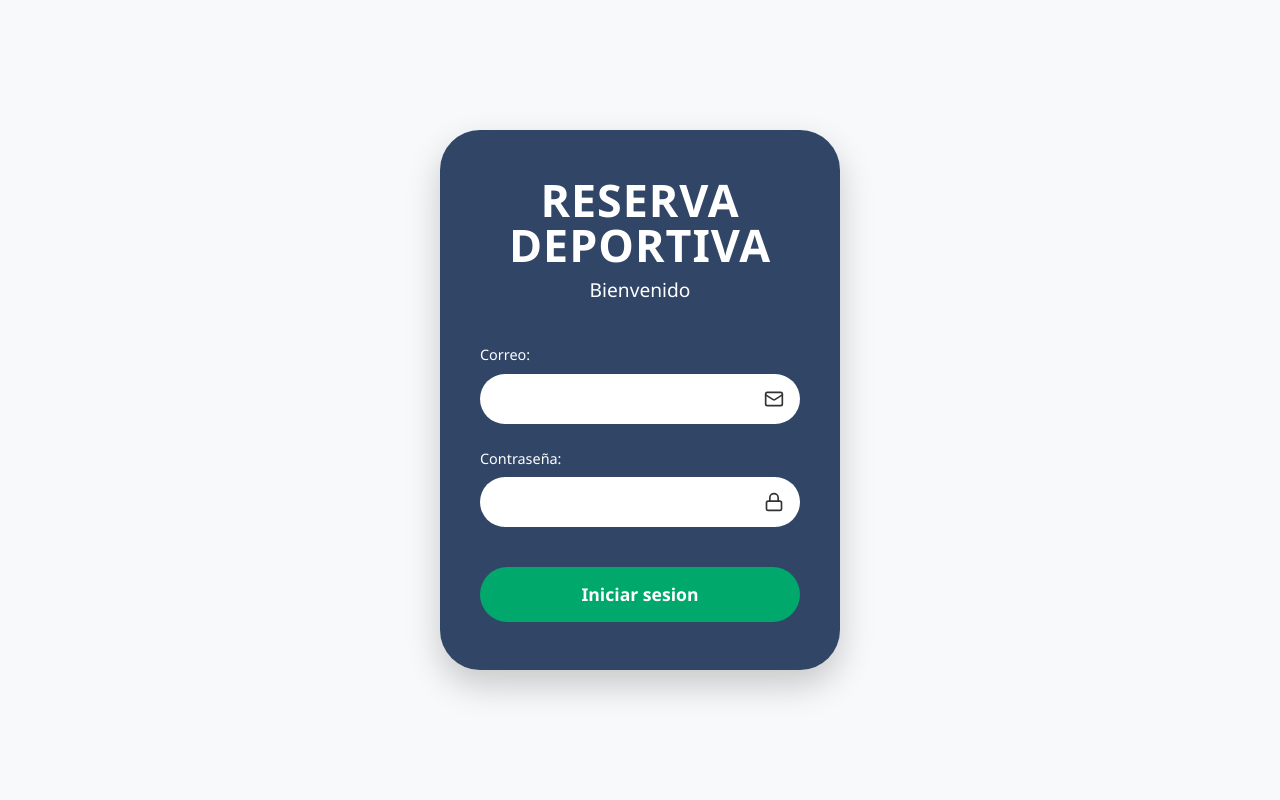
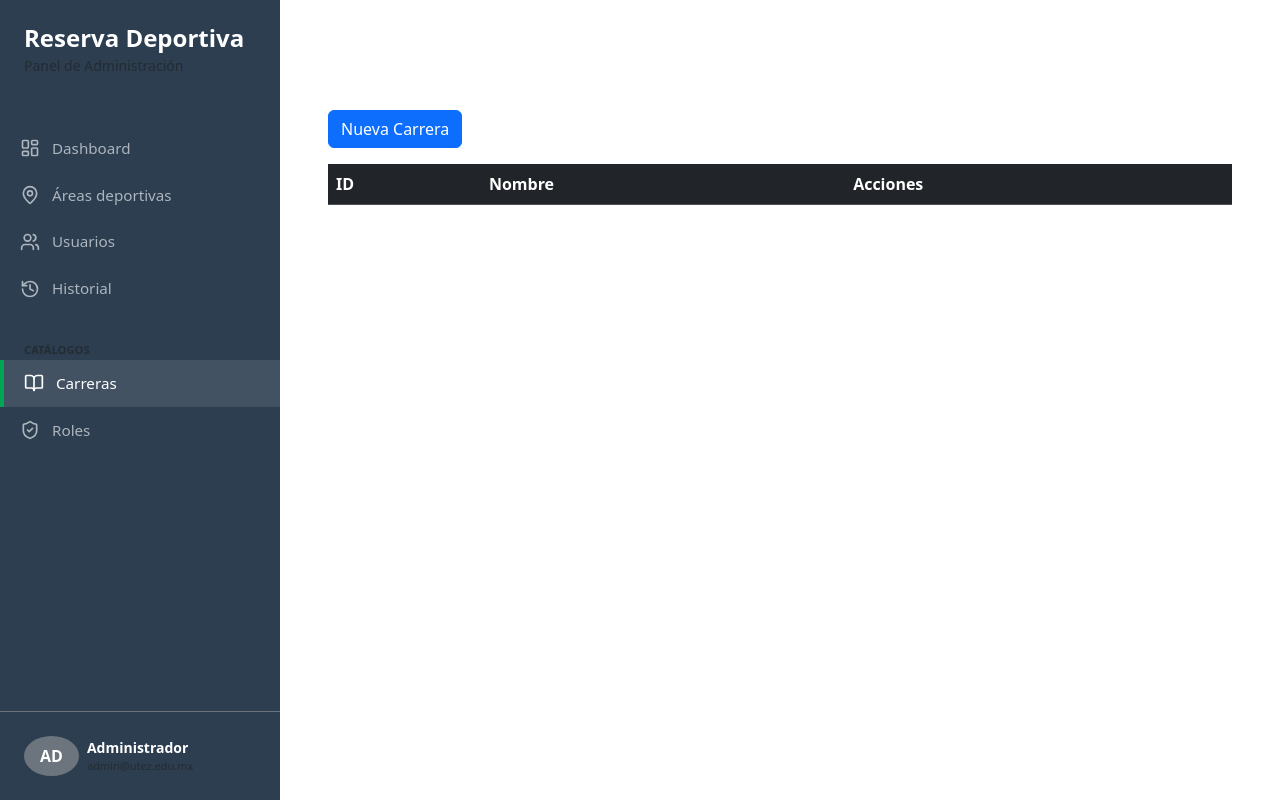
Before and after one commit to Jorge-Moranchel/Integradora_5A, a React app in the folder Integradora5A_SIGRAD/frontend/: page /catalogos/carreras in a window 1280 px wide. Before the commit this address led to /login. Built offline with nearby package versions, Linux system fonts and the light colour scheme; the HTML template or start-up script is replaced by a standard one.

Commit message:
Agregue las pages de catalogo de carreras y de roles

```diff
--- a/Integradora5A_SIGRAD/frontend/src/App.jsx
+++ b/Integradora5A_SIGRAD/frontend/src/App.jsx
@@ -1,7 +1,6 @@
 import React from 'react';
-import { BrowserRouter as Router, Routes, Route, Navigate, useLocation } from 'react-router-dom';
-import { LayoutDashboard, MapPin, Users, History } from 'lucide-react';
-import { NavLink } from 'react-router-dom';
+import { BrowserRouter as Router, Routes, Route, Navigate, NavLink } from 'react-router-dom';
+import { LayoutDashboard, MapPin, Users, History, BookOpen, ShieldCheck } from 'lucide-react';
 
 // Importación de Páginas
 import Login from './pages/Login';
@@ -9,13 +8,15 @@ import Dashboard from './pages/Dashboard';
 import Areas from './pages/Areas';
 import Usuarios from './pages/Usuarios';
 import Historial from './pages/Historial';
+import Carreras from './pages/Carreras.jsx';
+import Roles from './pages/Roles';
 
 // Componente para organizar el Layout con Sidebar
 function AdminLayout({ children }) {
     return (
         <div className="d-flex">
             {/* SIDEBAR FIXED */}
-      <div className="sidebar-container">
+            <div className="sidebar-container" style={{ width: '280px', position: 'fixed', height: '100vh' }}>
                 <div className="p-4">
                     <h4 className="fw-bold m-0 text-white">Reserva Deportiva</h4>
                     <small className="text-muted">Panel de Administración</small>
@@ -33,6 +34,17 @@ function AdminLayout({ children }) {
                     </NavLink>
                     <NavLink to="/historial" className={({ isActive }) => isActive ? "nav-link-custom active" : "nav-link-custom"}>
                         <History size={20} /> Historial
+                    </NavLink>
+
+                    {/* Sección de Catálogos */}
+                    <div className="mt-4 px-4">
+                        <small className="text-muted text-uppercase fw-bold" style={{ fontSize: '0.7rem' }}>Catálogos</small>
+                    </div>
+                    <NavLink to="/catalogos/carreras" className={({ isActive }) => isActive ? "nav-link-custom active" : "nav-link-custom"}>
+                        <BookOpen size={20} /> Carreras
+                    </NavLink>
+                    <NavLink to="/catalogos/roles" className={({ isActive }) => isActive ? "nav-link-custom active" : "nav-link-custom"}>
+                        <ShieldCheck size={20} /> Roles
                     </NavLink>
                 </nav>
 
@@ -68,6 +80,10 @@ function App() {
                 <Route path="/usuarios" element={<AdminLayout><Usuarios /></AdminLayout>} />
                 <Route path="/historial" element={<AdminLayout><Historial /></AdminLayout>} />
 
+                {/* Nuevas rutas de catálogos */}
+                <Route path="/catalogos/carreras" element={<AdminLayout><Carreras /></AdminLayout>} />
+                <Route path="/catalogos/roles" element={<AdminLayout><Roles /></AdminLayout>} />
+
                 {/* Redirección por defecto al Login */}
                 <Route path="*" element={<Navigate to="/login" />} />
             </Routes>
--- /dev/null
+++ b/Integradora5A_SIGRAD/frontend/src/pages/Carreras.jsx
@@ -0,0 +1,29 @@
+import React, { useEffect, useState } from 'react';
+
+export default function Carreras() {
+    const [carreras, setCarreras] = useState([]);
+
+    useEffect(() => {
+        // Aquí llamarás a tu API de Spring Boot
+        // fetch('http://localhost:8080/api/carreras')
+    }, []);
+
+    return (
+        <div>
+            <h2 className="text-white">Administración de Carreras</h2>
+            <button className="btn btn-primary my-3">Nueva Carrera</button>
+            <table className="table table-dark table-hover">
+                <thead>
+                <tr>
+                    <th>ID</th>
+                    <th>Nombre</th>
+                    <th>Acciones</th>
+                </tr>
+                </thead>
+                <tbody>
+                {/* Mapeo de datos */}
+                </tbody>
+            </table>
+        </div>
+    );
+}
--- a/Integradora5A_SIGRAD/frontend/src/pages/Login.jsx
+++ b/Integradora5A_SIGRAD/frontend/src/pages/Login.jsx
@@ -1,7 +1,7 @@
 import React, { useState } from 'react';
 import { useNavigate } from 'react-router-dom'; // 1. Importamos el navegante
 import { Mail, Lock } from 'lucide-react';
-import '../style/Login.css';
+import '../Style/Login.css';
 
 export default function Login() {
   const [email, setEmail] = useState('');
--- /dev/null
+++ b/Integradora5A_SIGRAD/frontend/src/pages/Roles.jsx
@@ -0,0 +1,29 @@
+import React, { useEffect, useState } from 'react';
+
+export default function Carreras() {
+    const [carreras, setCarreras] = useState([]);
+
+    useEffect(() => {
+        // Aquí llamarás a tu API de Spring Boot
+        // fetch('http://localhost:8080/api/carreras')
+    }, []);
+
+    return (
+        <div>
+            <h2 className="text-white">Administración de Roles</h2>
+            <button className="btn btn-primary my-3">Nuevo Rol</button>
+            <table className="table table-dark table-hover">
+                <thead>
+                <tr>
+                    <th>ID</th>
+                    <th>Nombre</th>
+                    <th>Acciones</th>
+                </tr>
+                </thead>
+                <tbody>
+                {/* Mapeo de datos */}
+                </tbody>
+            </table>
+        </div>
+    );
+}
```
Also changed, not shown: Integradora5A_SIGRAD/frontend/src/components/layout/Sidebar.jsx (+12 -1 lines), 2 other files (tests, documents, lock files or other folders). Lines whose indentation alone changed are shown as unchanged.
